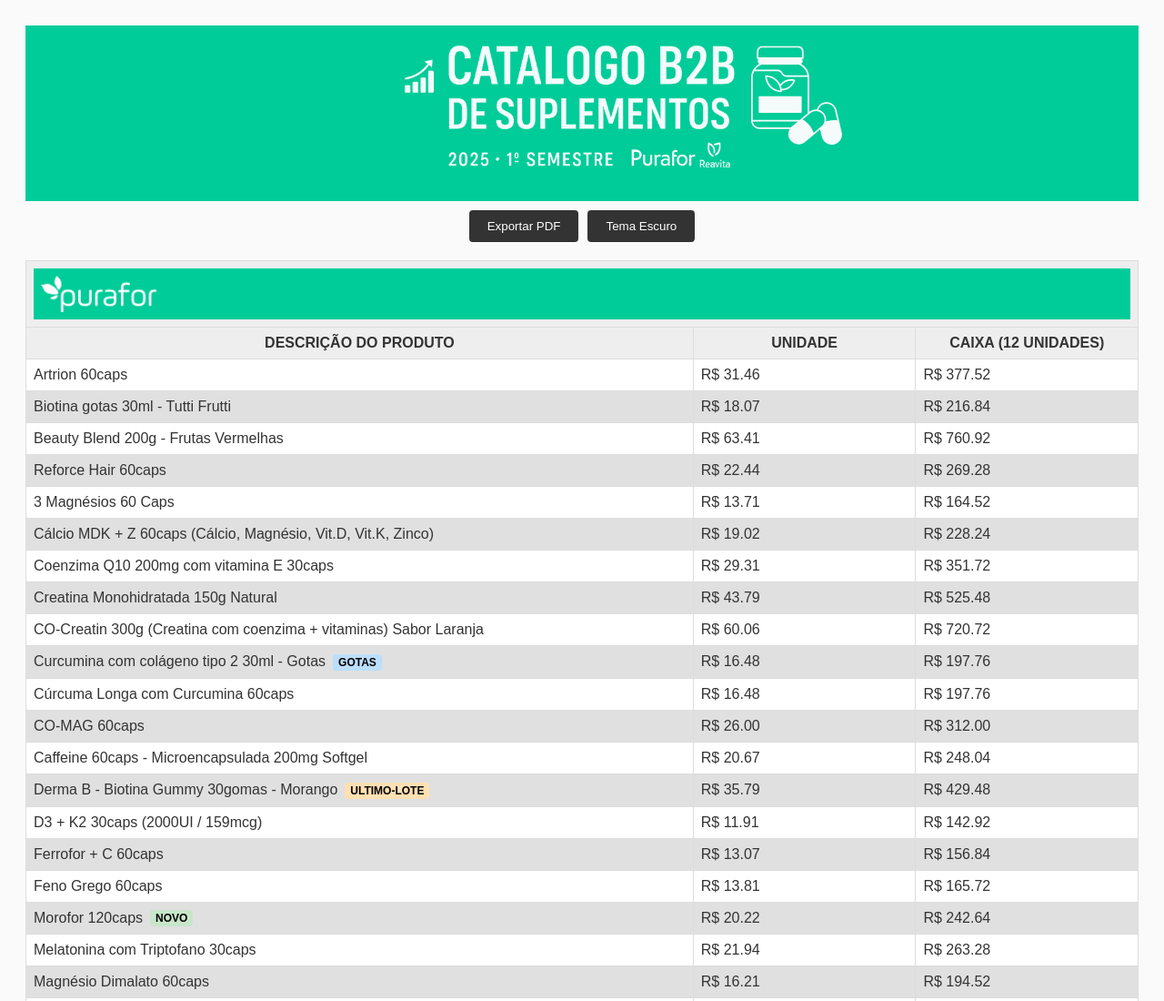
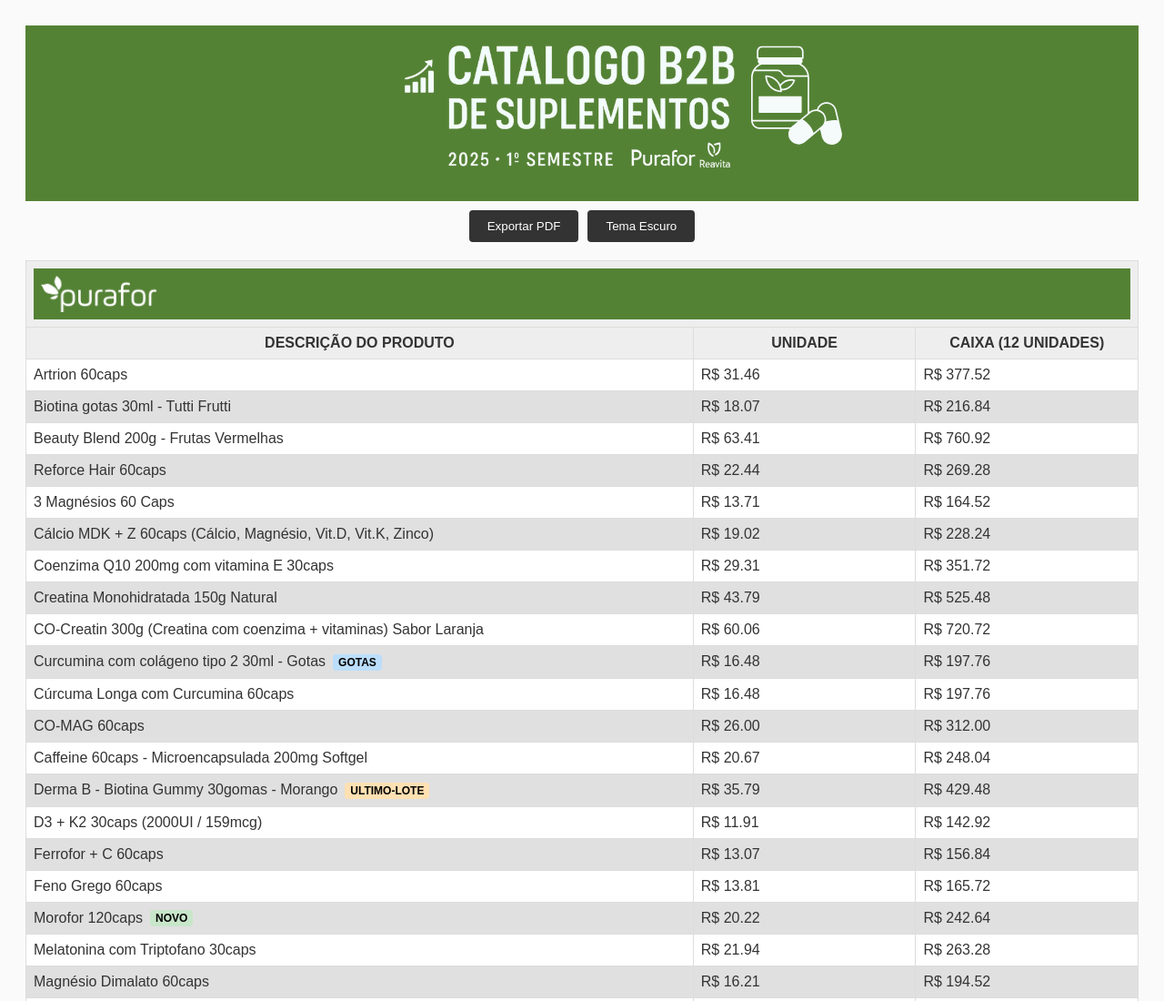
Before and after one commit to Wall-AR/TABELA_VERDE, a plain HTML site: page index.html in a window 1280 px wide. Shown: the top 1100 px of the page at 91% size. Drawn offline with Linux system fonts and the light colour scheme.

Commit message:
Update styles.css

```diff
--- a/styles.css
+++ b/styles.css
@@ -1,7 +1,7 @@
 /* styles.css */
 :root {
   --color-reavita: #548235;
-  --color-purafor: #00CC99;
+  --color-purafor: #548235;
   --row-alt: #e0e0e0;
   --row-base: #ffffff;
   --bg-light: #fafafa;
@@ -10,7 +10,7 @@
   --text-dark: #eee;
   --tag-cha: #a5d6a7;
   --tag-text: #000;
-  --banner-bg: #00CC99;
+  --banner-bg: #548235;
 }
 
 body {
```
